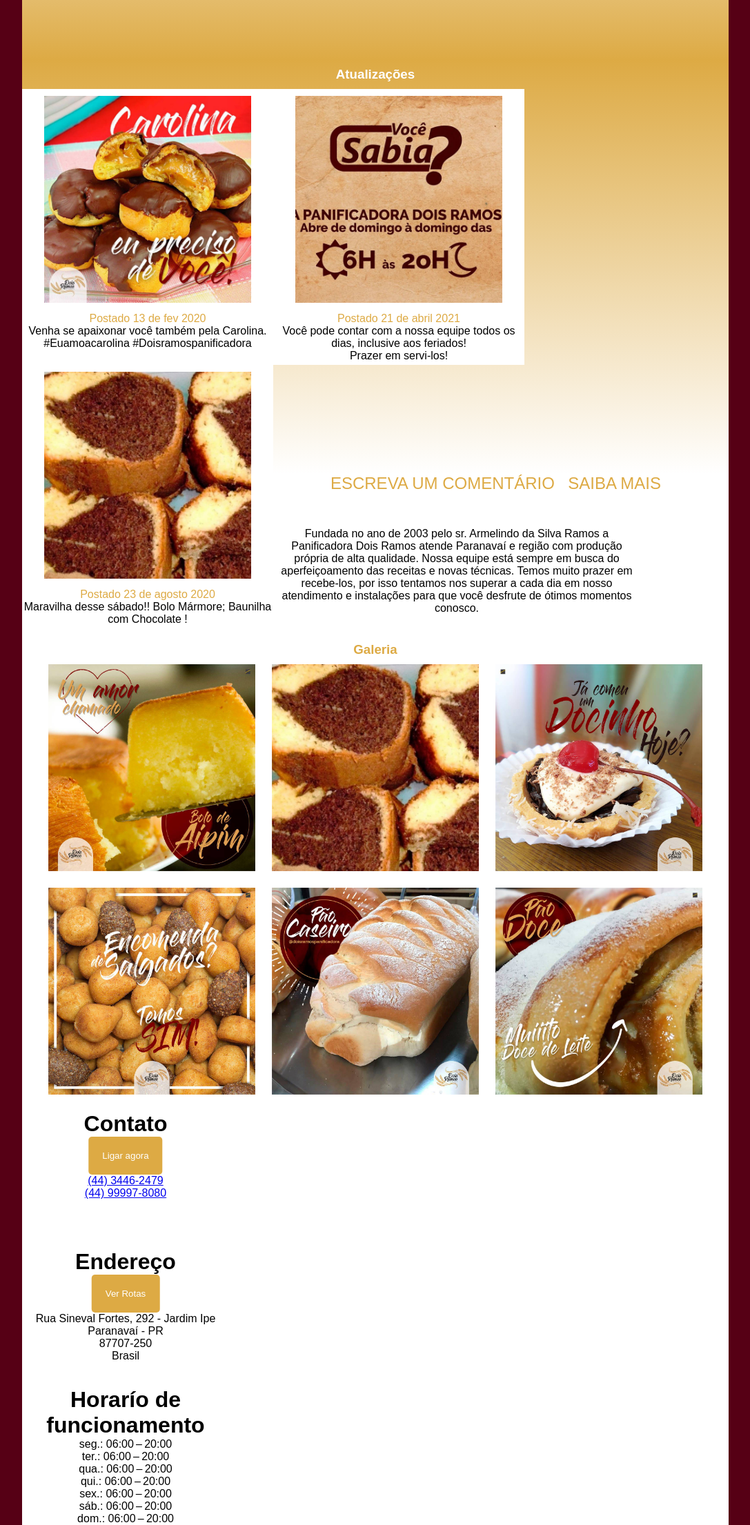
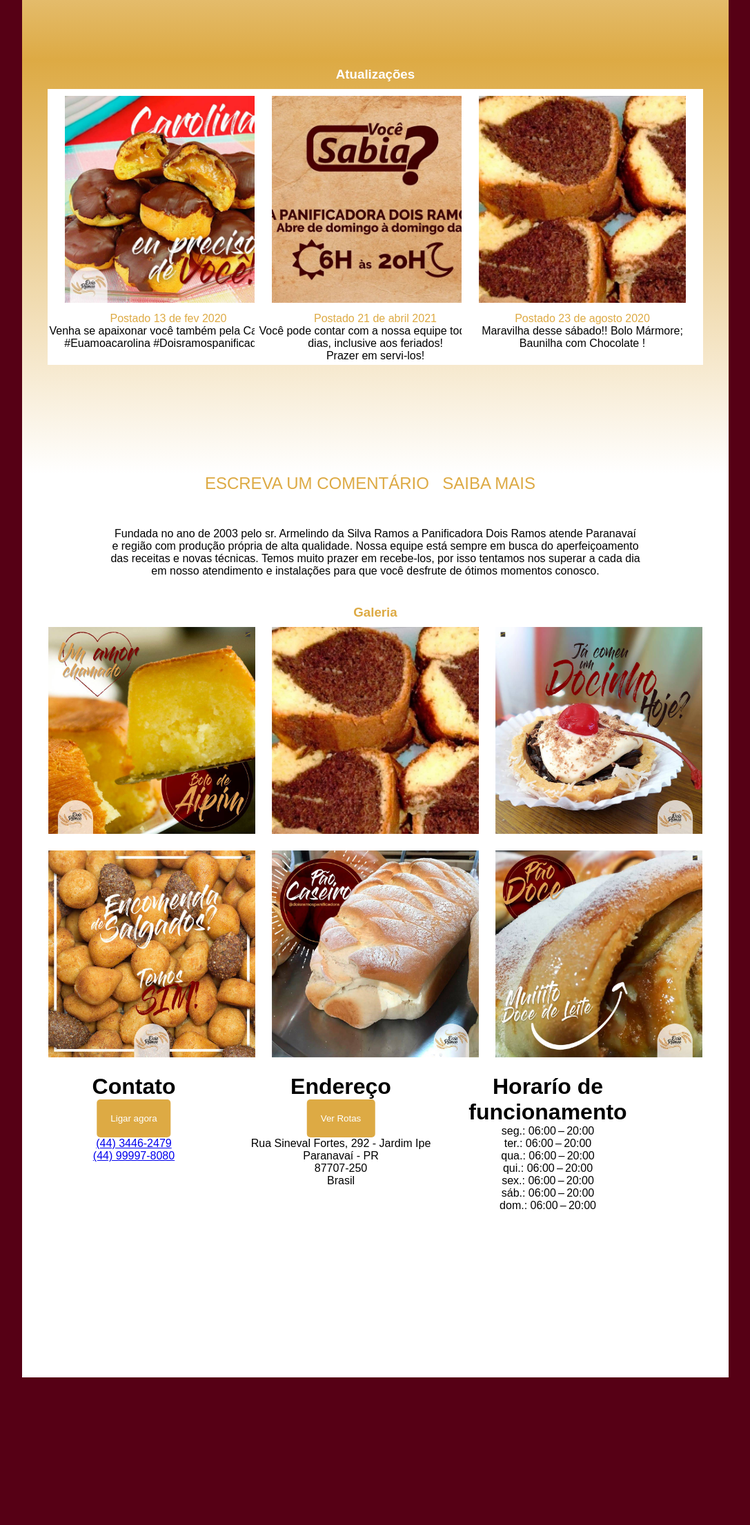
Before and after one commit to diegod21/projeto-padaria, a plain HTML site: page index.html in a window 1280 px wide. Shown: the part 783-2994 px from the top of the page at 69% size, without its empty margins (96-1183 px from the left). After the commit the page ends 2780 px from the top, so only its background shows below. Drawn offline with Linux system fonts and the light colour scheme.

Commit message:
Alinhando footer e teaser

```diff
--- a/estilo/mdq.css
+++ b/estilo/mdq.css
@@ -1 +1,26 @@
 @charset "UTF-8";
+
+@media screen and (min-width:1240px) {
+    .responsive {
+        position: relative;
+    }
+    .centro {
+        position: relative;
+    }
+}
+@media screen and (max-width:1240px) {
+    div.imagens img{
+        max-width: 200px;
+    }
+    .responsive{
+        width: 100%;
+        display: inline-block;
+        left: 0%;
+        transform: translateX(0);
+    }
+    .square {
+        left: 50%;
+        transform: translateX(-50%);
+        float: none;
+    }
+}
--- a/estilo/style.css
+++ b/estilo/style.css
@@ -113,12 +113,26 @@ article h3{
 
 div.feed{
     text-align: center;
-    max-width: 364px;
+    width: 350px;
     background-color: white;
-    float: left;
     height: 400px;
 }
-
+.square2{
+    /* Largura */
+    width: 300px;
+    /* Altura */
+    height: 200px;
+    /* Posição relativa */
+    position: relative;
+    /* e flutuação a esquerda */
+    float: left;
+}
+.centro{
+    width: 950px;
+    height: 400px;
+    left: 50%;
+    transform: translateX(-50%);
+}
 div.feed a{
     text-decoration: none;
     color: #DDAA44;
@@ -155,7 +169,26 @@ div.galeria {
     padding: 10px;
     font-family: Arial, Helvetica, sans-serif ;
 }
+footer{
+    overflow: hidden;
+}
+.responsive{
+    width: 1000px;
+    height: 400px;
+    left: 50%;
+    transform: translateX(-50%);
+}
 
+.square{
+    /* Largura */
+    width: 300px;
+    /* Altura */
+    height: 200px;
+    /* Posição relativa */
+    position: relative;
+    /* e flutuação a esquerda */
+    float: left;
+}
 div.feet{
     width: 300px;
     height: 200px;
--- a/index.html
+++ b/index.html
@@ -38,22 +38,30 @@
         </div>
         <article class="container"> <!-- um feed de noticias e atts-->
             <h3>Atualizações</h3>
+            <div class="centro">
+                <div class="square2">
                     <div class="feed" id="f1">
                         <img src="imagens/carolina-feed.jpg" alt="carolina-chocolate">
                         <a href="">Postado 13 de fev 2020  </a>
                         <p>Venha se apaixonar você também pela Carolina. <br>
                             #Euamoacarolina #Doisramospanificadora</p>
                     </div>
+                </div>
+                <div class="square2">
                     <div class="feed">
                         <img src="imagens/horario-feed.jpg" alt="horarios">
                         <a href="">Postado 21 de abril 2021 </a>
                         <p>Você pode contar com a nossa equipe todos os dias, inclusive aos feriados! <br>
                             Prazer em servi-los!</p>
                     </div>
+                </div>
+                <div class="square2">
                     <div class="feed">
                         <img src="imagens/bolo-feed.jpg" alt="bolo">
                         <a href="">Postado 23 de agosto 2020  </a>
                         <p>Maravilha desse sábado!! Bolo Mármore; Baunilha com Chocolate !</p>
+                    </div>
+                </div>
             </div>
         </article>
         <section class="coment">
@@ -79,8 +87,12 @@
 
         </div>
     </main>
-    <footer>
+    <footer style="padding-bottom: 40px";>
+        <div class="responsive">
 
+                <!-- Primeira div -->
+            <div class="square">
+                <!-- Sua div abaixo -->
                 <div class="feet" id="c1">
                     <h1>Contato</h1>
                     <input type="submit" value="Ligar agora"> <br>
@@ -89,6 +101,10 @@
                         <li><a href="tel:(44) 99997-8080">(44) 99997-8080</a></li>
                     </ul>
                 </div>
+            </div>
+            <!-- Segunda div -->
+            <div class="square">
+                <!-- Sua div abaixo -->
                 <div class="feet" id="c2">
                     <h1>Endereço</h1>
                     <input type="submit" value="Ver Rotas">
@@ -97,17 +113,23 @@
                     <p>87707-250</p>
                     <p>Brasil</p>
                 </div>
+            </div>
+            <!-- Terceira div -->
+            <div class="square">
+                <!-- Sua div abaixo -->
                 <div class="feet" id="c3">
                     <h1>Horarío de funcionamento</h1>
                     <p>
-                    seg.:	06:00 – 20:00 <br>
-                    ter.:	06:00 – 20:00 <br>
-                    qua.:	06:00 – 20:00 <br>
-                    qui.:	06:00 – 20:00 <br>
-                    sex.:	06:00 – 20:00 <br>
-                    sáb.:	06:00 – 20:00 <br>
-                    dom.:	06:00 – 20:00
+                        seg.: 06:00 – 20:00 <br>
+                        ter.: 06:00 – 20:00 <br>
+                        qua.: 06:00 – 20:00 <br>
+                        qui.: 06:00 – 20:00 <br>
+                        sex.: 06:00 – 20:00 <br>
+                        sáb.: 06:00 – 20:00 <br>
+                        dom.: 06:00 – 20:00
                     </p>
+                </div>
+            </div>
         </div>
 
     </footer>
```
Lines whose indentation alone changed are shown as unchanged.
